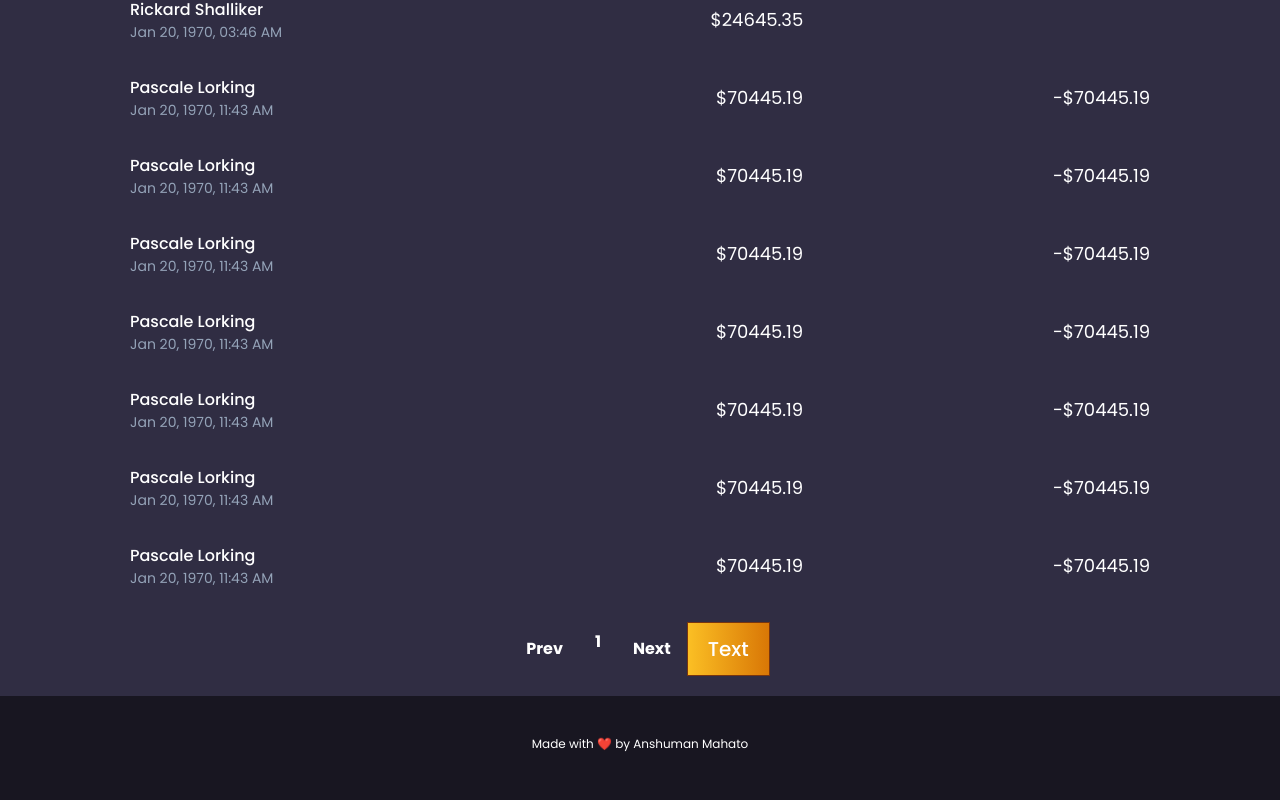
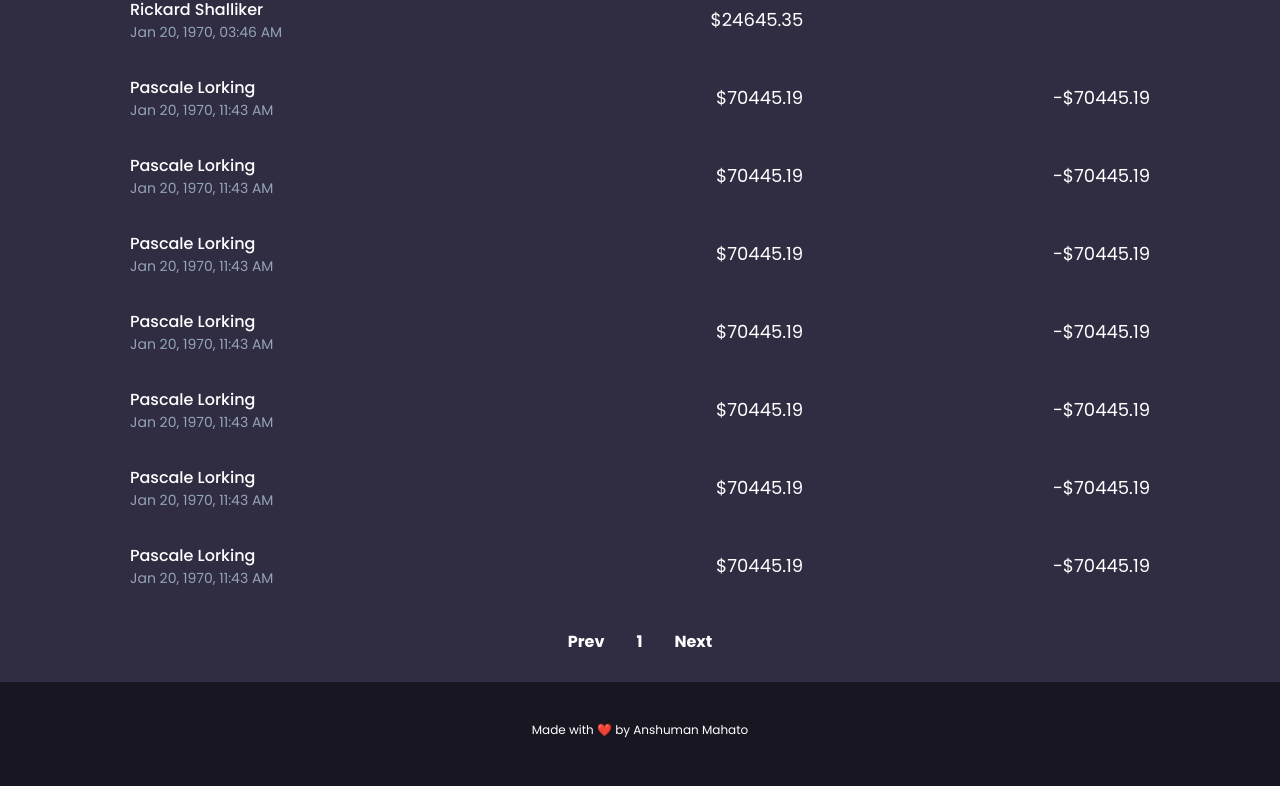
Before and after one commit to AnshumanMahato/Digiledger-Frontend, a React (Create React App) app: page /transactions in a window 1280 px wide. Shown: the part 330-1130 px from the top of the page. Built offline with nearby package versions, Linux system fonts and the light colour scheme.

Commit message:
button Component done

```diff
--- a/src/components/Button.jsx
+++ b/src/components/Button.jsx
@@ -14,7 +14,7 @@ function Button({
     "flex items-center border font-medium transition-shadow",
     {
       "rounded-full": rounded,
-      "border-white bg-white/5": !success && !warning && !danger,
+      "border-white bg-white/5 bg-blur-[10px": !success && !warning && !danger,
       "px-3 py-1.5 text-sm": small,
       "px-5 py-3 text-xl": !small,
       "border-red-900 bg-gradient-to-r from-red-400 to-red-600": danger,
--- a/src/components/TransactionsPanel.jsx
+++ b/src/components/TransactionsPanel.jsx
@@ -111,8 +111,6 @@ function TransactionsPanel() {
         >
           Next
         </button>
-
-        <Button warning>Text</Button>
       </div>
     </div>
   );
```
